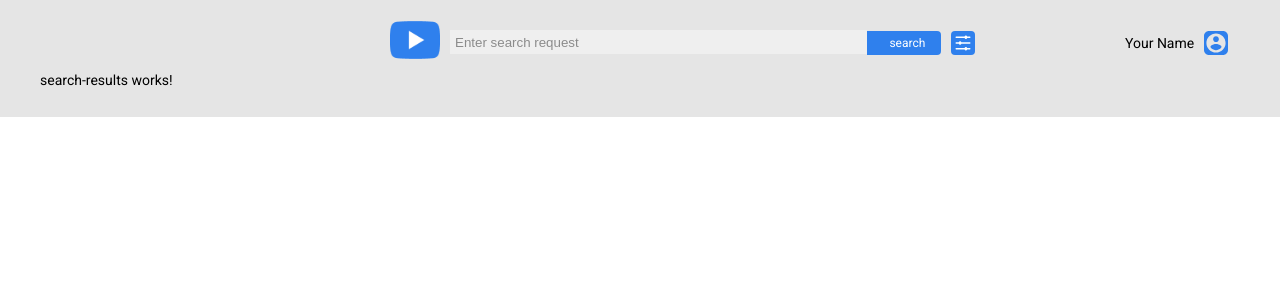
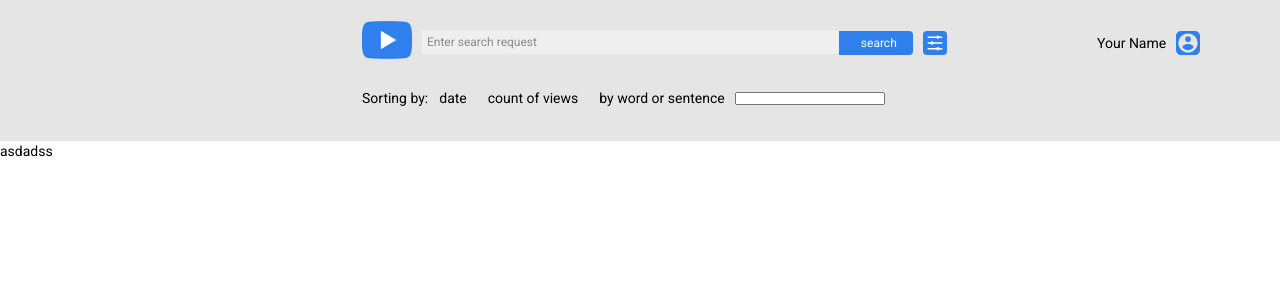
Before and after one commit to fromarys/youtube-client-app, an Angular app in the folder youtube-client-app/: page / in a window 1280 px wide. Shown: the top 300 px of the page. Built offline with nearby package versions, Linux system fonts and the light colour scheme.

Commit message:
feat: add markup for filters

```diff
--- a/youtube-client-app/src/app/app.component.html
+++ b/youtube-client-app/src/app/app.component.html
@@ -1,8 +1,6 @@
 <div class="wrapper">
   <div class="container">
     <app-header></app-header>
-    <main>
-      <app-search-results></app-search-results>
-    </main>
   </div>
 </div>
+<app-search-results></app-search-results>
--- a/youtube-client-app/src/app/app.module.ts
+++ b/youtube-client-app/src/app/app.module.ts
@@ -12,6 +12,7 @@ import { MatButtonModule } from '@angular/material/button';
 import { MatFormFieldModule } from '@angular/material/form-field';
 import { MatInputModule } from '@angular/material/input';
 import { MatIconModule } from '@angular/material/icon';
+import { SearchFilterComponent } from './search/search-filter/search-filter.component';
 
 @NgModule({
   declarations: [
@@ -20,6 +21,7 @@ import { MatIconModule } from '@angular/material/icon';
     SearchItemComponent,
     SearchResultsComponent,
     SearchFieldComponent,
+    SearchFilterComponent,
   ],
   imports: [
     BrowserModule,
--- a/youtube-client-app/src/app/header/header.component.html
+++ b/youtube-client-app/src/app/header/header.component.html
@@ -1,5 +1,5 @@
 <header class="header">
-  <div class="header__wrapper">
+  <div class="bar">
     <a href="/"><img src="./../../assets/icons/logo.svg" alt="logo" class="header__logo"></a>
     <app-search-field></app-search-field>
     <button mat-button aria-label="filter" class="header__button"></button>
@@ -8,4 +8,15 @@
       <button class="user__image"></button>
     </div>
   </div>
+  <div class="sorting">
+    <div class="sorting__types">
+      <div class="sorting__title">Sorting by:</div>
+      <div class="sorting__date">date</div>
+      <div class="sorting__views">count of views</div>
+    </div>
+    <div class="sorting__filter">
+      <div class="sorting__word">by word or sentence</div>
+      <input type="text" class="sorting__input">
+    </div>
+  </div>
 </header>
--- a/youtube-client-app/src/app/header/header.component.scss
+++ b/youtube-client-app/src/app/header/header.component.scss
@@ -1,14 +1,50 @@
+@import './../styles/variables.scss';
+@import './../styles/mixins.scss';
+
 .header {
   display: flex;
-  justify-content: flex-end;
+  align-items: flex-end;
+  flex-direction: column;
 
-  &__wrapper {
+  .bar {
     max-width: 85rem;
     width: 100%;
     display: grid;
     grid-template-columns: 50px 1.5fr 0.5fr 115px;
     column-gap: 1rem;
     align-items: center;
+  }
+
+  .sorting {
+    max-width: 85rem;
+    width: 100%;
+    display: flex;
+    column-gap: 2.1rem;
+    padding: 1.8rem 0;
+
+    &__types {
+      display: flex;
+    }
+
+    &__filter {
+      display: flex;
+      column-gap: 1rem;
+      align-items: center;
+    }
+
+    &__title {
+      margin-right: 1.1rem;
+    }
+
+    &__date {
+      margin-right: 2.1rem;
+    }
+
+    &__input {
+      width: 15rem;
+      height: 1.3rem;
+      @include font($normal, $font-10, var(--search-text-color));
+    }
   }
 
   &__button {
--- a/youtube-client-app/src/app/search/search-field/search-field.component.scss
+++ b/youtube-client-app/src/app/search/search-field/search-field.component.scss
@@ -14,7 +14,7 @@
       min-width: 0;
       line-height: 1.2rem;
       border-radius: 0px 4px 4px 0px;
-      @include font($normal, $font-12, var(--white-color))
+      @include font($normal, $font-12, var(--white-color));
     }
   }
 
@@ -25,5 +25,6 @@
     padding: 0 0.5rem;
     width: 100%;
     outline: none;
+    @include font($normal, $font-12, var(--search-text-color));
   }
 }
--- /dev/null
+++ b/youtube-client-app/src/app/search/search-filter/search-filter.component.html
@@ -0,0 +1 @@
+<p>search-filter works!</p>
--- /dev/null
+++ b/youtube-client-app/src/app/search/search-filter/search-filter.component.ts
@@ -0,0 +1,15 @@
+import { Component, OnInit } from '@angular/core';
+
+@Component({
+  selector: 'app-search-filter',
+  templateUrl: './search-filter.component.html',
+  styleUrls: ['./search-filter.component.scss']
+})
+export class SearchFilterComponent implements OnInit {
+
+  constructor() { }
+
+  ngOnInit(): void {
+  }
+
+}
--- a/youtube-client-app/src/app/search/search-results/search-results.component.html
+++ b/youtube-client-app/src/app/search/search-results/search-results.component.html
@@ -1 +1,3 @@
-<p>search-results works!</p>
+<main class="results">
+  <div>asdadss</div>
+</main>
--- a/youtube-client-app/src/app/search/search-results/search-results.component.scss
+++ b/youtube-client-app/src/app/search/search-results/search-results.component.scss
@@ -0,0 +1,6 @@
+@import './../../styles/mixins.scss';
+@import './../../styles/variables.scss';
+
+.results {
+  background-color: var(--white-color);
+}
--- a/youtube-client-app/src/styles.scss
+++ b/youtube-client-app/src/styles.scss
@@ -1,3 +1,12 @@
+* {
+  box-sizing: border-box;
+}
+
+body {
+  margin: 0;
+  padding: 0;
+}
+
 html, body { height: 100%; }
 body { margin: 0; font-family: Roboto, "Helvetica Neue", sans-serif; }
 
@@ -8,4 +17,5 @@ body { margin: 0; font-family: Roboto, "Helvetica Neue", sans-serif; }
   --main-text-color: #929292;
   --bg-color: #E5E5E5;
   --search-bg-color: #EFEFEF;
+  --search-text-color: #333333;
 }
```
Also changed, not shown: youtube-client-app/src/app/search/search-filter/search-filter.component.scss (added), 1 other file (tests, documents, lock files or other folders).
